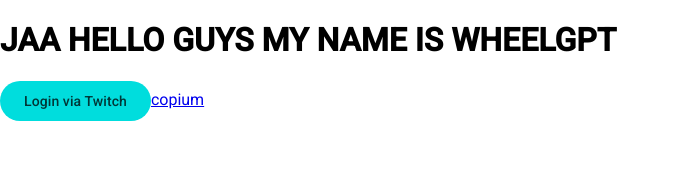
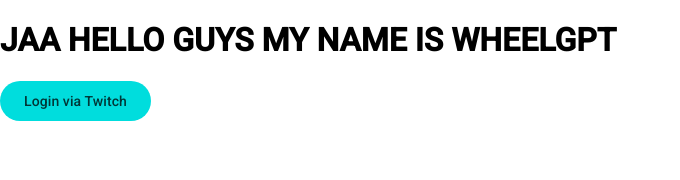
Before and after one commit to WheelGPT/wheel-gpt-frontend, an Angular app: page / in a window 1280 px wide. Shown: the top 180 px of the page, without its empty margins (0-680 px from the left). Built offline with nearby package versions, Linux system fonts and the light colour scheme.

Commit message:
added auto logout

```diff
--- a/src/app/pages/landing-page/landing-page.component.html
+++ b/src/app/pages/landing-page/landing-page.component.html
@@ -1,5 +1,3 @@
 <h1>JAA HELLO GUYS MY NAME IS WHEELGPT</h1>
 
 <button mat-flat-button (click)="login()">Login via Twitch</button>
-
-<a [routerLink]="'/twitch-authentication'">copium</a>
--- a/src/app/pages/landing-page/landing-page.component.ts
+++ b/src/app/pages/landing-page/landing-page.component.ts
@@ -1,17 +1,20 @@
-import { Component } from '@angular/core';
+import { Component, inject } from '@angular/core';
 import { MatButtonModule } from "@angular/material/button";
 import { environment } from '../../../environments/environment';
-import { RouterLink } from '@angular/router';
+import { AuthenticationService } from '../../services/authentication.service';
 
 @Component({
   selector: 'app-landing-page',
-  imports: [MatButtonModule, RouterLink],
+  imports: [MatButtonModule],
   templateUrl: './landing-page.component.html',
   styleUrl: './landing-page.component.css'
 })
 export class LandingPageComponent {
 
+  private readonly authenticationService = inject(AuthenticationService);
+
   protected login() {
+    this.authenticationService.removeToken();
     window.location.href = `${environment.backend}/authentication/twitch`
   }
 
--- a/src/app/pages/profile-page/profile-page.component.ts
+++ b/src/app/pages/profile-page/profile-page.component.ts
@@ -30,6 +30,7 @@
       },
       error: error => {
         console.error(error);
+        this.authenticationService.removeToken();
         this.router.navigate(["/"])
       }
     })
```
